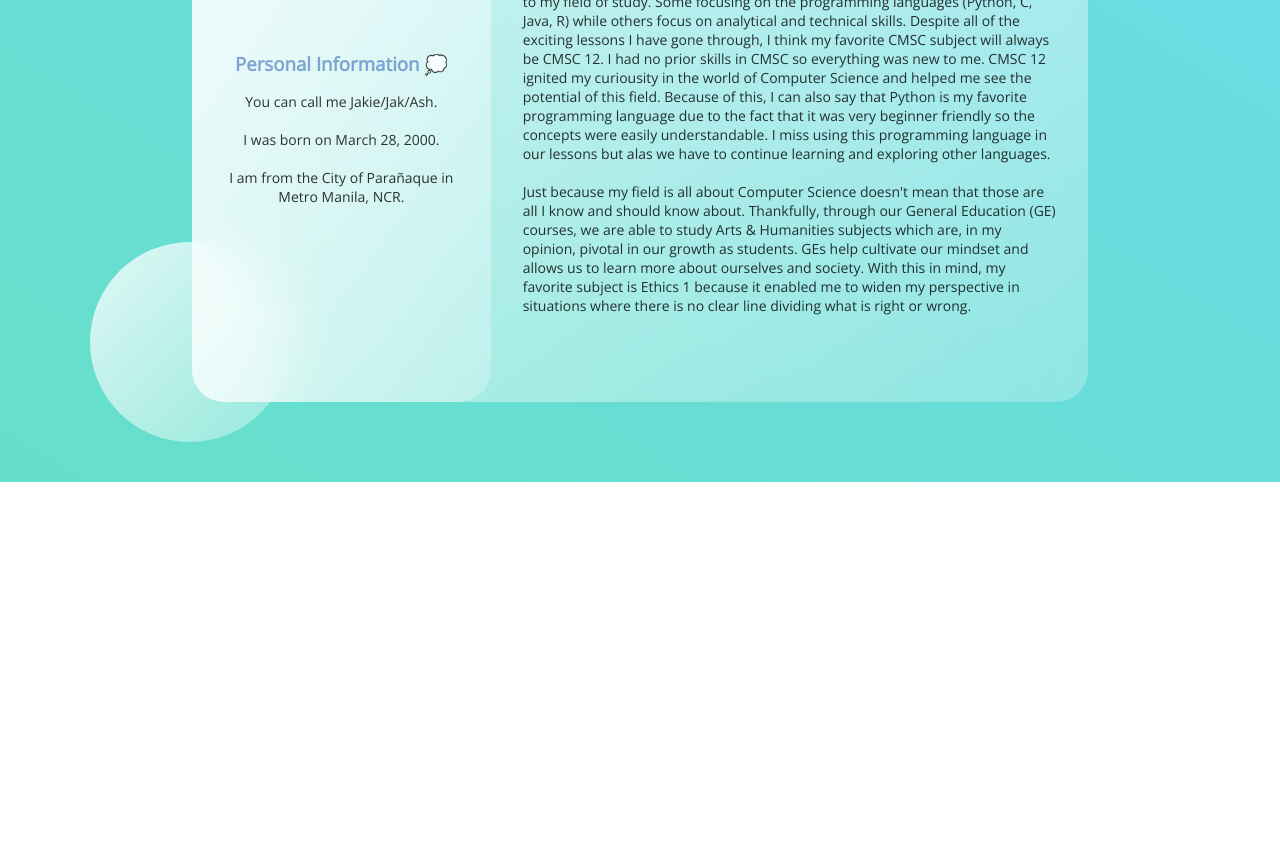
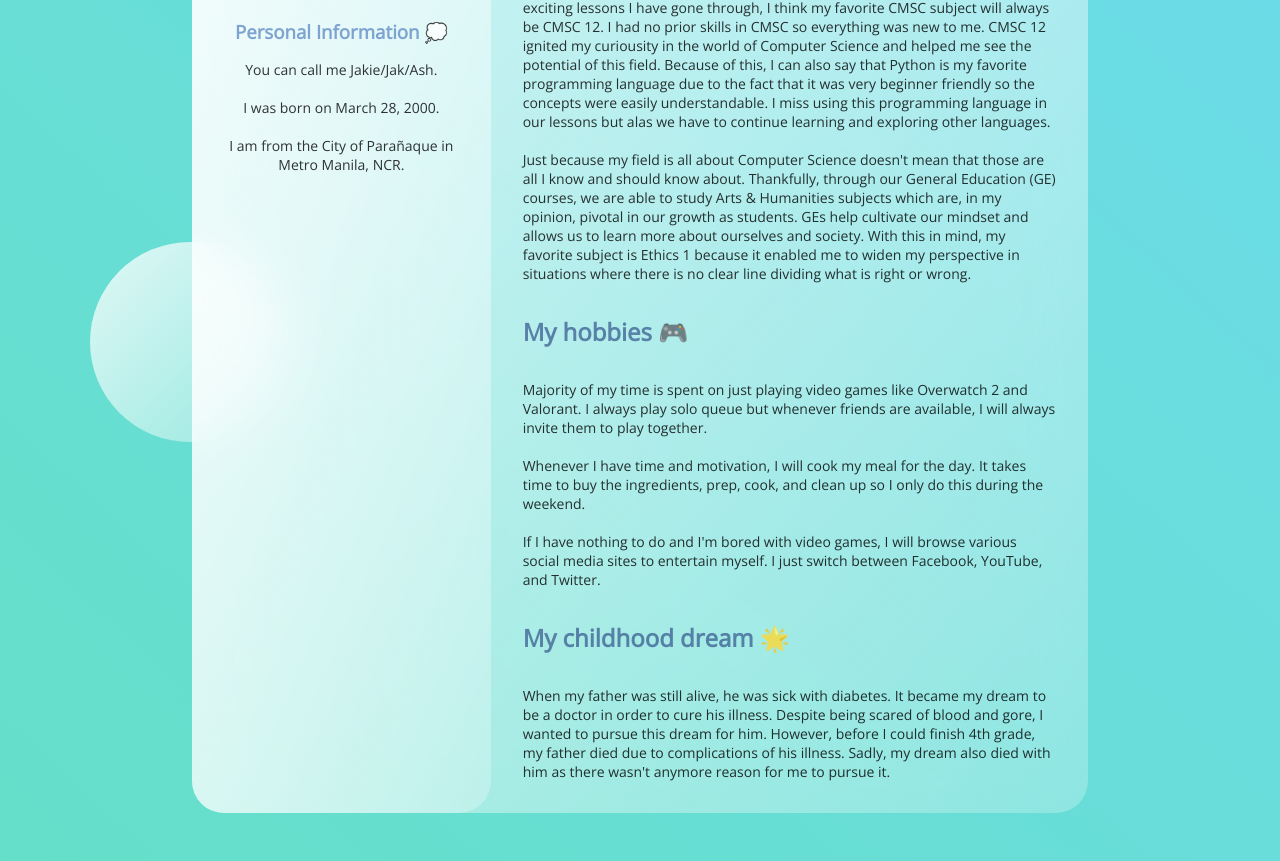
Before and after one commit to jakiebravarian/jakiebravarian.github.io, a plain HTML site: page index.html in a window 1280 px wide. Shown: the part 318-1179 px from the top of the page. Before the commit the page ends 800 px from the top, so only its background shows below. Drawn offline with nearby package versions, Linux system fonts and the light colour scheme.

Commit message:
feat: added hobbies and childhood dream

```diff
--- a/index.html
+++ b/index.html
@@ -58,6 +58,29 @@
                         to widen my perspective in situations where there is no clear line dividing what is right or
                         wrong.</p>
                 </div>
+                <div class="titles">
+                    <h2>My hobbies &#x1F3AE;</h2>
+                </div>
+                <div class="content">
+                    <p>Majority of my time is spent on just playing video games like Overwatch 2 and Valorant. I always
+                        play solo queue but whenever friends are available, I will always invite them to play together.
+                        <br><br>Whenever I have time and motivation, I will cook my meal for the day. It takes time
+                        to buy the ingredients, prep, cook, and clean up so I only do this during the weekend.<br><br>If
+                        I have nothing to do and I'm bored with video games, I will browse various social media sites to
+                        entertain myself. I just switch between Facebook, YouTube, and Twitter.
+                    </p>
+                </div>
+                <div class="titles">
+                    <h2>My childhood dream &#x1F31F;</h2>
+                </div>
+                <div class="content">
+                    <p>When my father was still alive, he was sick with diabetes. It became my dream to be a doctor in
+                        order to cure his illness. Despite being scared of blood and gore, I wanted to pursue this dream
+                        for him. However, before I could finish 4th grade, my father died due to
+                        complications of his illness. Sadly, my dream also died with him as there wasn't anymore reason
+                        for me to pursue it.
+                    </p>
+                </div>
             </div>
         </section>
 
```
